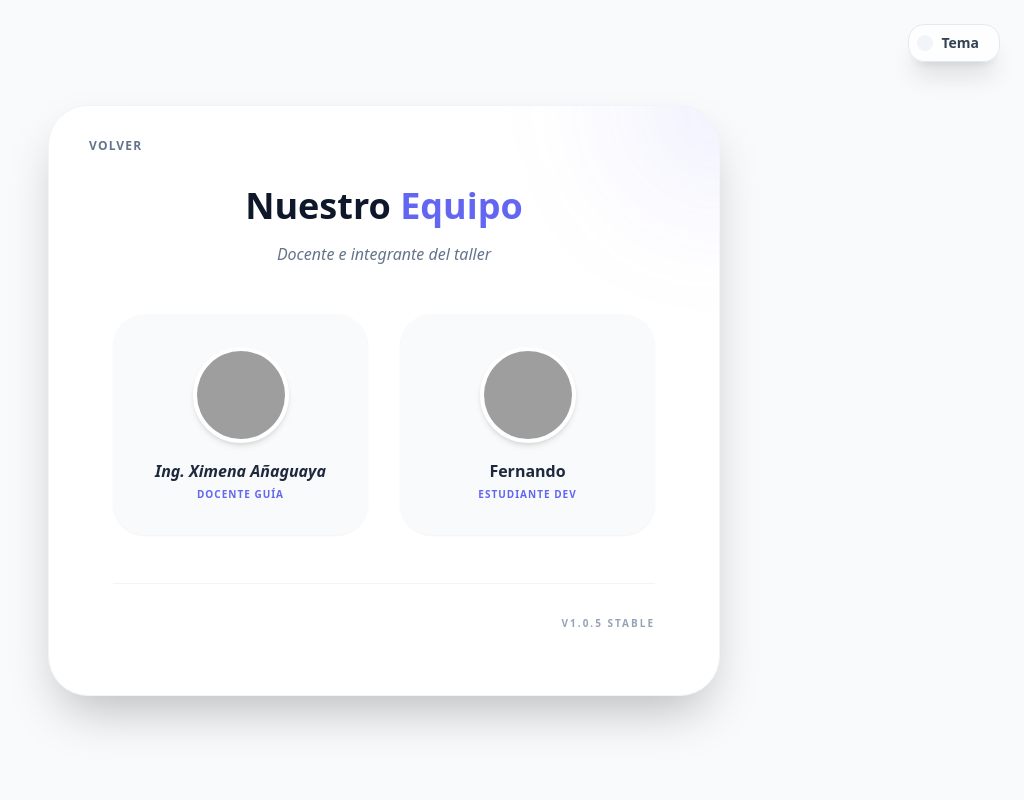
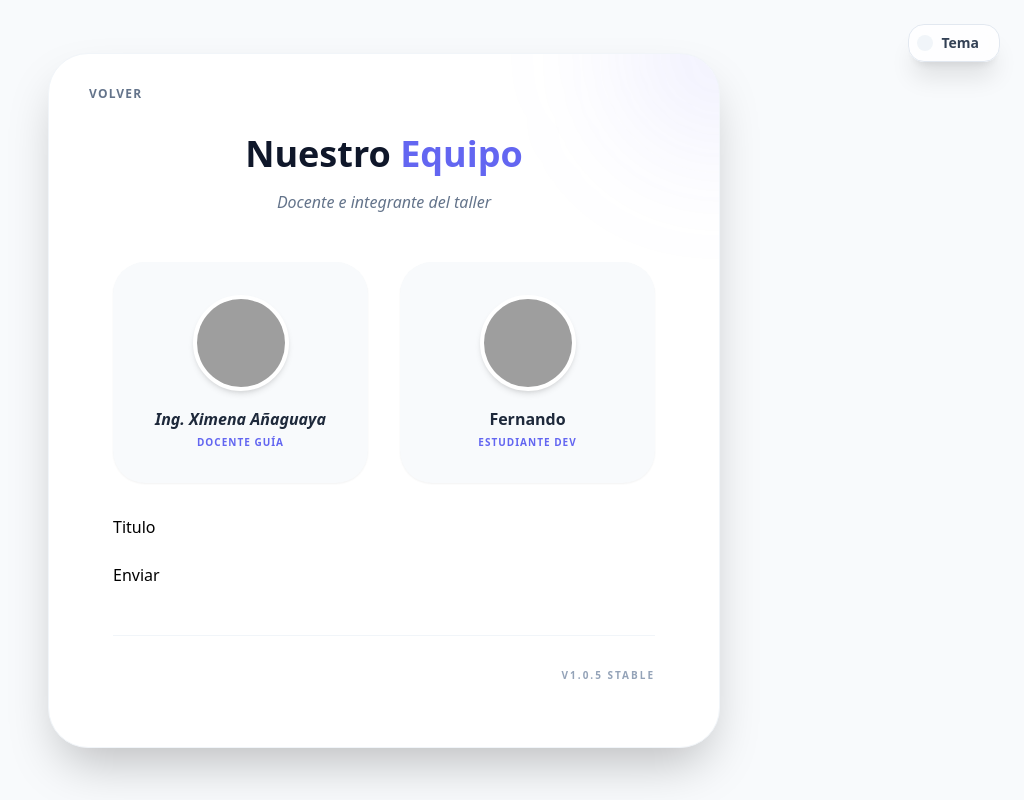
Before and after one commit to Fernixp/taller-flask, a Flask app: page /about in a window 1280 px wide. Shown: the whole page, without its empty margins (256-1280 px from the left). Run offline with Flask 3, Linux system fonts and the light colour scheme; some libraries are stand-ins or nearby versions; grey boxes are pictures that could not be loaded.

Commit message:
feat: :sparkles: agregando formulario basico para subir tareas

```diff
--- a/formularios.py
+++ b/formularios.py
@@ -0,0 +1,7 @@
+from flask_wtf import FlaskForm
+from wtforms import StringField, SubmitField
+from wtforms.validators import DataRequired
+
+class FormAgregarTareas (FlaskForm):
+    titulo =  StringField('Titulo', validators=[DataRequired()])
+    enviar  = SubmitField('Enviar')
--- a/routes.py
+++ b/routes.py
@@ -1,5 +1,8 @@
 from flask import jsonify, render_template
 from app import app
+from extension import db
+import formularios
+from models import Tarea
 
 @app.route('/')
 def html():
@@ -17,7 +20,8 @@
 
 @app.route('/about')
 def about():
-    return render_template('about.html')
+    formulario = formularios.FormAgregarTareas()
+    return render_template('about.html', form=formulario)
 
 @app.route('/saludo')
 def saludo():
@@ -26,3 +30,17 @@
 @app.route('/usuario/<nombre>')
 def usuario(nombre):
     return f'Hola {nombre} bienvenido a Taller Apps'
+
+""" Ruta para subir formulario a db """
+@app.route('/tareas', methods = ['POST'])
+def tareas():
+        formulario = formularios.FormAgregarTareas()
+        if formulario.validate_on_submit() :
+                nueva_tarea = Tarea (titulo =  formulario.titulo.data)
+                db.session.add(nueva_tarea)
+                db.session.commit()
+                print('se envio correctamente', formulario.titulo.data)
+                return render_template('about.html',
+                                       form = formulario,
+                                       titulo = formulario.titulo.data)
+        return render_template('about.html', form = formulario)
--- a/templates/about.html
+++ b/templates/about.html
@@ -27,5 +27,14 @@
         <h3 class="font-bold text-slate-800 dark:text-slate-100">Fernando</h3>
         <p class="text-[10px] text-primary font-black uppercase tracking-widest mt-1">Estudiante Dev</p>
     </div>
+
+
+    <!-- FORMULARIO -->
+     <form action="/tareas" method="post">
+    {{ form.csrf_token() }}
+    {{ form.titulo.label }}
+    {{ form.titulo }}
+    {{ form.enviar }}
+</form>
 </div>
 {% endblock %}
```
